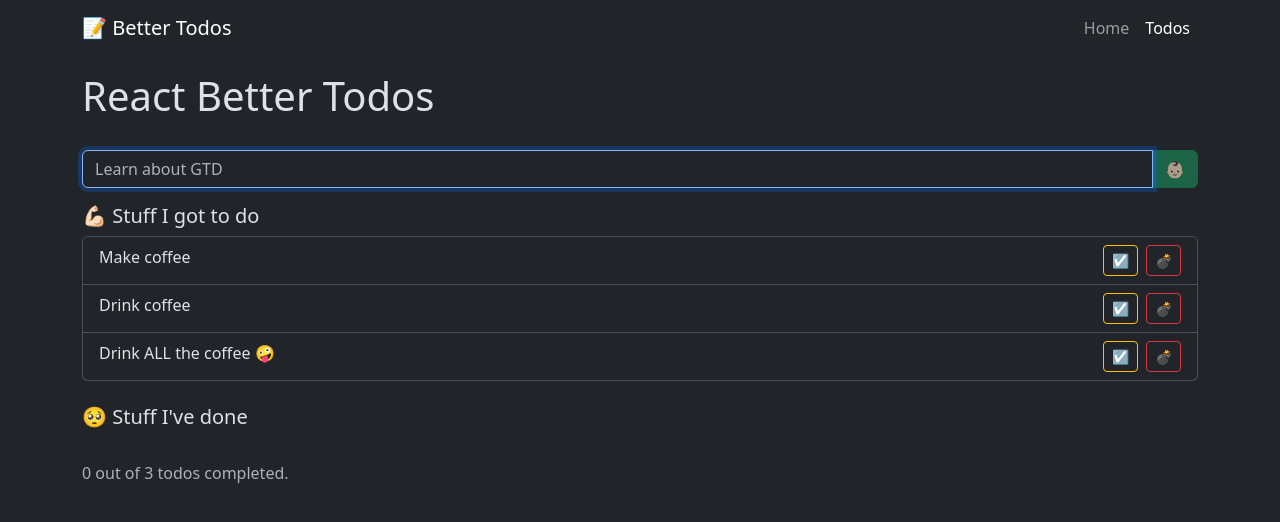
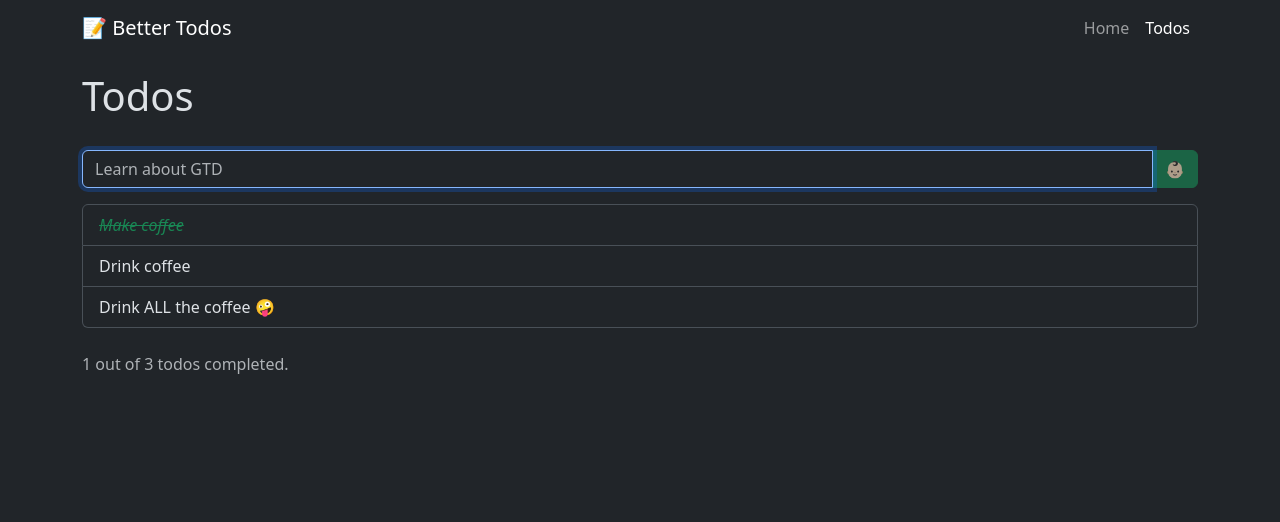
Before and after one commit to drblue/fed23-javascript-2, a React (Vite) app in the folder 06-better-todos/: page /todos in a window 1280 px wide. Shown: the top 522 px of the page. Built offline with nearby package versions, Linux system fonts and the light colour scheme; data requests are answered from the project's data file.

Commit message:
Added page and route to single todo page. Also get the todo's ID from the route parameters.

```diff
--- a/06-better-todos/data/db.json
+++ b/06-better-todos/data/db.json
@@ -3,7 +3,7 @@
     {
       "id": 1,
       "title": "Make coffee",
-      "completed": false
+      "completed": true
     },
     {
       "id": 2,
--- a/06-better-todos/src/App.tsx
+++ b/06-better-todos/src/App.tsx
@@ -4,6 +4,7 @@ import Navigation from "./components/Navigation";
 import HomePage from "./pages/HomePage";
 import NotFoundPage from "./pages/NotFoundPage";
 import TodosPage from "./pages/TodosPage";
+import TodoPage from "./pages/TodoPage";
 import "./assets/scss/App.scss";
 
 function App() {
@@ -15,6 +16,7 @@ function App() {
 				<Routes>
 					<Route path="/" element={<HomePage />} />
 					<Route path="/todos" element={<TodosPage />} />
+					<Route path="/todos/:id" element={<TodoPage />} />
 
 					<Route path="*" element={<NotFoundPage />} />
 				</Routes>
--- a/06-better-todos/src/assets/scss/App.scss
+++ b/06-better-todos/src/assets/scss/App.scss
@@ -13,6 +13,7 @@ h1, h2, h3, h4, h5, h6 {
 
 		&.done {
 			.todo-title {
+				color: $success;
 				font-style: italic;
 				text-decoration: line-through;
 			}
--- a/06-better-todos/src/components/TodoList.tsx
+++ /dev/null
@@ -1,26 +0,0 @@
-import React from 'react'
-import TodoListItem from './TodoListItem'
-import { Todo } from '../types/Todo'
-
-interface TodoListProps {
-	onDelete: (todo: Todo) => void;
-	onToggle: (todo: Todo) => void;
-	todos: Todo[];
-}
-
-const TodoList: React.FC<TodoListProps> = ({ onDelete, onToggle, todos }) => {
-	return (
-		<ul className="todolist list-group">
-			{todos.map(todo => (
-				<TodoListItem
-					key={todo.id}
-					onDelete={onDelete}
-					onToggle={onToggle}
-					todo={todo}
-				/>
-			))}
-		</ul>
-	)
-}
-
-export default TodoList;
--- a/06-better-todos/src/components/TodoListItem.tsx
+++ /dev/null
@@ -1,26 +0,0 @@
-import { Todo } from "../types/Todo";
-
-interface TodoListItemProps {
-	onDelete: (todo: Todo) => void;
-	onToggle: (todo: Todo) => void;
-	todo: Todo;
-}
-
-const TodoListItem: React.FC<TodoListItemProps> = ({ onDelete, onToggle, todo }) => {
-	return (
-		<li className={todo.completed ? "done list-group-item" : "list-group-item"}>
-			<span className="todo-title">{todo.title}</span>
-
-			<div>
-				<button className="btn btn-sm btn-outline-warning me-2" onClick={() => onToggle(todo)}>
-					{todo.completed ? "✅" : "☑️"}
-				</button>
-				<button className="btn btn-sm btn-outline-danger" onClick={() => onDelete(todo)}>
-					💣
-				</button>
-			</div>
-		</li>
-	);
-};
-
-export default TodoListItem;
--- /dev/null
+++ b/06-better-todos/src/pages/TodoPage.tsx
@@ -0,0 +1,11 @@
+import { useParams } from "react-router-dom";
+
+const TodoPage = () => {
+	const { id } = useParams();
+
+	return (
+		<div>Todo ID {id}</div>
+	)
+}
+
+export default TodoPage;
--- a/06-better-todos/src/pages/TodosPage.tsx
+++ b/06-better-todos/src/pages/TodosPage.tsx
@@ -1,7 +1,8 @@
 import { useEffect, useState } from "react";
+import ListGroup from "react-bootstrap/ListGroup";
+import { Link } from "react-router-dom";
 import AddNewTodoForm from "../components/AddNewTodoForm";
 import TodoCounter from "../components/TodoCounter";
-import TodoList from "../components/TodoList";
 import * as TodosAPI from "../services/TodosAPI";
 import { NewTodo, Todo } from "../types/Todo";
 
@@ -31,6 +32,7 @@ function TodosPage() {
 		setTodos(data);
 	}
 
+	/*
 	const handleDeleteTodo = async (todo: Todo) => {
 		await TodosAPI.deleteTodo(todo.id);
 		getTodos();
@@ -42,9 +44,9 @@ function TodosPage() {
 		});
 		getTodos();
 	}
+	*/
 
 	const finishedTodos = todos.filter(todo => todo.completed);
-	const unfinishedTodos = todos.filter(todo => !todo.completed);
 
 	console.log("Component is rendering");
 
@@ -54,7 +56,7 @@ function TodosPage() {
 
 	return (
 		<>
-			<h1>React Better Todos</h1>
+			<h1>Todos</h1>
 
 			<AddNewTodoForm
 				onAddTodo={addTodo}
@@ -62,19 +64,19 @@ function TodosPage() {
 
 			{todos.length > 0 && (
 				<>
-					<h2 className="mb-2 h5">💪🏻 Stuff I got to do</h2>
-					<TodoList
-						onDelete={handleDeleteTodo}
-						onToggle={handleToggleTodo}
-						todos={unfinishedTodos}
-					/>
-
-					<h2 className="mb-2 h5">🥺 Stuff I've done</h2>
-					<TodoList
-						onDelete={handleDeleteTodo}
-						onToggle={handleToggleTodo}
-						todos={finishedTodos}
-					/>
+					<ListGroup className="todolist">
+						{todos.map(todo => (
+							<ListGroup.Item
+								action
+								as={Link}
+								className={todo.completed ? "done" : ""}
+								key={todo.id}
+								to={`/todos/${todo.id}`}
+							>
+								<span className="todo-title">{todo.title}</span>
+							</ListGroup.Item>
+						))}
+					</ListGroup>
 
 					<TodoCounter finished={finishedTodos.length} total={todos.length} />
 				</>
```
